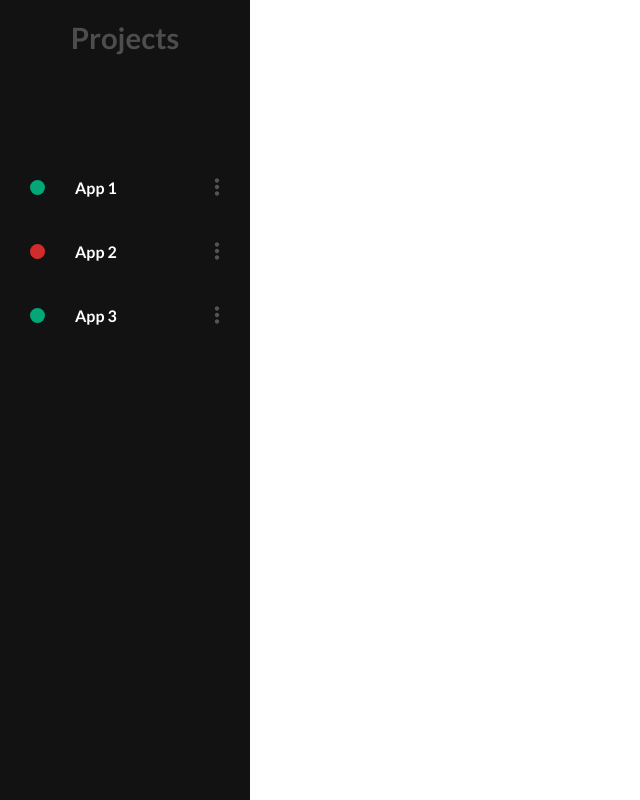
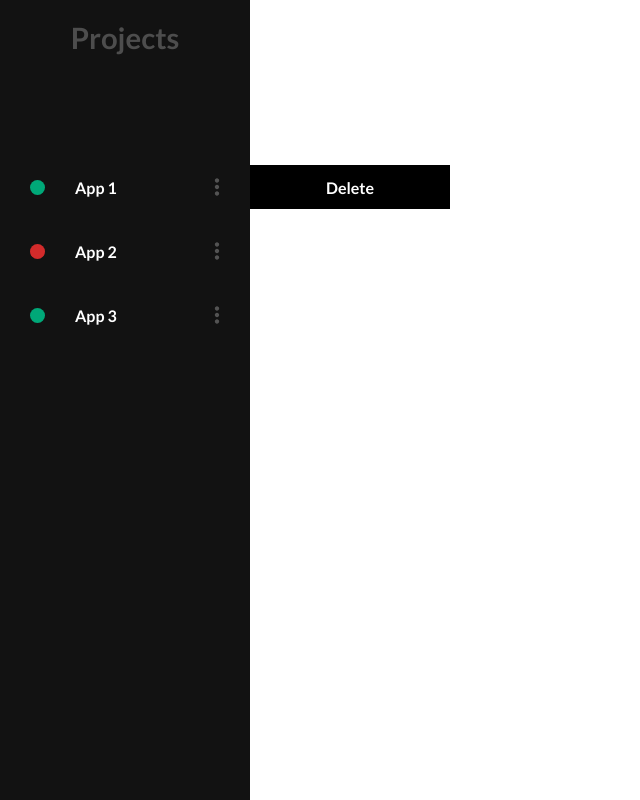
Before and after one commit to codeandjoy/DevPadPortfolio, a Vue app: page / in a window 1280 px wide. Both pictures are taken after a click on the element 217 px from the left and 187 px from the top of the page. Shown: the whole page, without its empty margins (0-640 px from the left). Built offline with nearby package versions, Linux system fonts and the light colour scheme.

Commit message:
Created the project menu with delete button

```diff
--- a/package.json
+++ b/package.json
@@ -8,6 +8,7 @@
     "lint": "vue-cli-service lint"
   },
   "dependencies": {
+    "animate.css": "^4.1.1",
     "axios": "^0.24.0",
     "click-outside-vue3": "^4.0.1",
     "core-js": "^3.6.5",
--- a/src/components/Menu.vue
+++ b/src/components/Menu.vue
@@ -29,7 +29,7 @@
     }
 </script>
 
-<style lang="scss" scoped>
+<style lang="scss">
 #menu{
     display: flex;
     flex-direction: column;
--- a/src/components/Project.vue
+++ b/src/components/Project.vue
@@ -1,5 +1,7 @@
 <template>
 <div class="project">
+
+    <div class="project-tab">
         <div class="proj-color"
             :class="{
             'clr-green':projectData.color=='green',
@@ -18,8 +20,21 @@
 
         <span>{{this.projectData.name}}</span>
 
-        <div class="btn-menu icon-menu"></div>
-        <!-- menu here -->
+        <div class="btn-menu icon-menu"
+            @click="is_project_menu_active = !is_project_menu_active"
+            v-click-outside="close_proj_menu"></div>
+    </div>
+
+    <transition
+        enter-active-class="animate__animated animate__fadeIn"
+        leave-active-class="animate__animated animate__fadeOut">
+
+        <div class="project-menu"
+            v-if="this.is_project_menu_active">
+
+            <button>Delete</button>
+        </div>
+    </transition>
 </div>
 </template>
 
@@ -37,14 +52,18 @@ export default{
 
     data: () => {
         return {
-            is_clr_picker_active: false
+            is_clr_picker_active: false,
+            is_project_menu_active: false
         }
     },
 
     methods: {
         close_clr_picker_widget: function () {
-            this.is_clr_picker_active = false
+            this.is_clr_picker_active = false;
         },
+        close_proj_menu: function () {
+            this.is_project_menu_active = false;
+        }
     },
 }
 </script>
@@ -53,13 +72,19 @@ export default{
 <style lang="scss" scoped>
 .project{
     position: relative;
+    width: 100%;
+
+    .project-tab{
+        position: relative;
 
         display: flex;
         align-items: center;
 
-    padding: 0 30px;
+        padding: 0 20px 0 30px;
 
         height: 64px;
+
+        z-index: 1;
 
         .proj-color{
             margin-right: 30px;
@@ -80,7 +105,7 @@ export default{
             align-items: flex-end;
         }
         .icon-menu{
-        width: 6px;
+            width: 26px;
             height: 26px;
 
             mask: url('../assets/icons/menu.svg');
@@ -89,9 +114,43 @@ export default{
 
             background: #535353;
         }
+        .btn-menu:hover{
+            cursor: pointer;
+            background: #7e7e7e;
         }
-.project:hover{
+    }
+    .project-tab:hover{
+        cursor: pointer;
         background-color: #000;
+    }
+
+    .project-menu{
+        position: absolute;
+        left: 100%;
+        top: 50%;
+        transform: translateY(-50%);
+
+        animation-duration: .2s;
+
+        z-index: 0;
+
+        button{
+            width: 200px;
+            height: 44px;
+
+            font-family: 'Lato', sans-serif;
+            font-weight: bold;
+            font-size: 12pt;
+
+            background-color: #000;
+            color: #fff;
+
+            border: none;
+        }
+        button:hover{
             cursor: pointer;
+            background-color: rgb(46, 46, 46);
+        }
+    }
 }
 </style>
--- a/src/main.js
+++ b/src/main.js
@@ -1,6 +1,7 @@
 import { createApp } from 'vue';
 import App from './App.vue';
 import store from './store';
-import vClickOutside from 'click-outside-vue3'
+import vClickOutside from 'click-outside-vue3';
+import 'animate.css';
 
 createApp(App).use(store).use(vClickOutside).mount('#app');
```
Also changed, not shown: 1 other file (tests, documents, lock files or other folders). Lines whose indentation alone changed are shown as unchanged.
